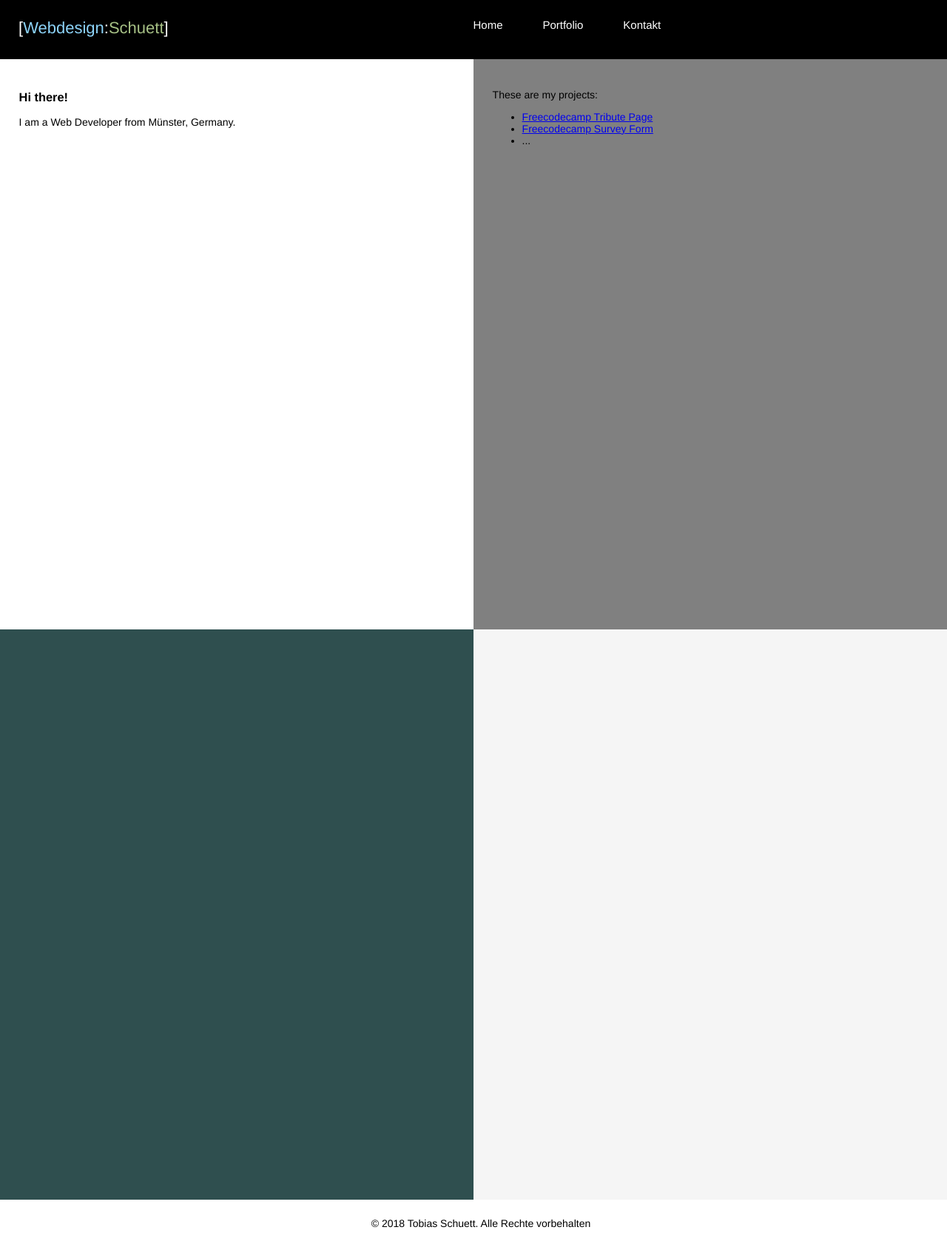
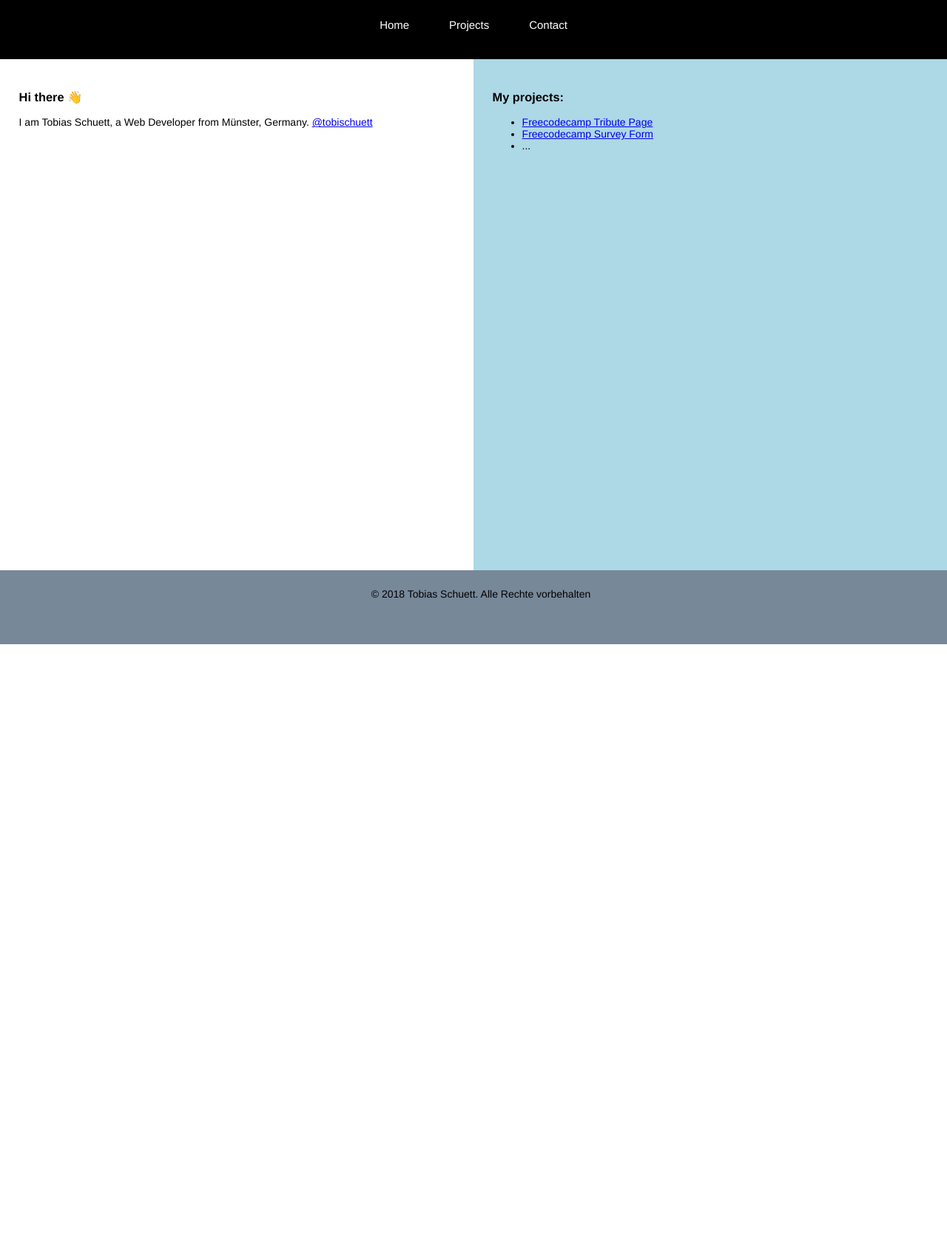
Before and after one commit to tobiasschuett/TributePage, a plain HTML site: page index.html in a window 1280 px wide. Shown: the whole page at 74% size. After the commit the page ends 871 px from the top, so only its background shows below. Drawn offline with Linux system fonts and the light colour scheme; a script that the page names is missing.

```diff
--- a/index.html
+++ b/index.html
@@ -2,36 +2,32 @@
 <html>
 <head>
     <meta charset="utf-8"/>
-    <title>Webdesign: Schuett</title>
+    <title>Tobias Schuett</title>
     <meta name="viewport" content="width=device-width, initial-scale=1">
     <link rel="stylesheet" type="text/css" media="screen" href="main.css" />
     <script src="main.js"></script>
 </head>
 <body>
     <nav>
-        <a id="logo" href="index.html">
-            [<span style="color: rgb(141, 212, 249)">Webdesign</span>:<span style="color: rgb(166, 192, 133)">Schuett</span>]
-        </a>
-        <a id="menuitem" href="index.html">Home</a>
-        <a id="menuitem" href="Portfolio.html">Portfolio</a>
-        <a id="menuitem" href="Kontakt.html">Kontakt</a>
-
+        <a id="navitem" href="index.html">Home</a>
+        <a id="navitem">Projects</a>
+        <a id="navitem">Contact</a>
     </nav>
     <main>
         <div class="box" id="box1">
-                <h3>Hi there!</h3>
-                <p>I am a Web Developer from Münster, Germany.</p>
+            <h3>Hi there 👋</h3>
+            <p>I am Tobias Schuett, a Web Developer from Münster, Germany.
+                <a href="https://twitter.com/tobischuett">@tobischuett</a>
+            </p>
         </div>
         <div class="box" id="box2">
-                    <p>These are my projects:</p>
+            <h3>My projects:</h3>
                 <ul>
                     <li><a href="tributepage.html">Freecodecamp Tribute Page</a></li>
                     <li><a href="surveyform.html">Freecodecamp Survey Form</a></li>
                     <li>...</li>
                 </ul>
         </div>
-            <div class="box" id="box3"> </div>
-            <div class="box" id="box4"> </div>
     </main>
     <footer>
         <p> &copy; 2018 Tobias Schuett. Alle Rechte vorbehalten</p>
--- a/main.css
+++ b/main.css
@@ -17,57 +17,43 @@
     display: inline-block;
     text-decoration: none;
     font-size: 15px;
+    padding: 25px 25px 25px 25px;
 }
-#logo {
-    float: left;
-    font-size: 22px;
-}
-nav #menuitem:hover {
+nav #navitem:hover {
     color: gray;
-}
-@media screen and (min-width: 0px) and (max-width: 750px) {
-    nav a {
-        padding: 25px 25px 25px 25px;
-    }
-    .box {
-        width: 96vw;
-    }
-}
-@media screen and (min-width: 751px) and (max-width: 10000px) {
-    nav a {
-        padding: 25px 25px 25px 25px;
-    }
-    .box {
-        width: 46vw;
-    }
 }
 main {
    display: flex;
    flex-direction: row;
-   flex-wrap: wrap;
    padding: 10vh 0vh 0vh 0vh;
 }
 .box {
-    height: 90vh;
+    height: 80vh;
     padding: 2vw;
 }
 #box1 {
     background-color: white;
 }
 #box2 {
-    background-color: grey;
-}
-#box3 {
-    background-color: darkslategrey;
-}
-#box4 {
-    background-color: whitesmoke;
+    background-color: lightblue;
 }
 footer {
-    background-color: white;
+    background-color: lightslategray;
     color: black;
     width: 100%;
+    height: 10vh;
     padding: 10px 10px 10px 10px;
     text-align: center;
     bottom: 0;
 }
+
+@media screen and (min-width: 0px) and (max-width: 750px) {
+    .box {
+        width: 96vw;
+    }
+}
+@media screen and (min-width: 751px) and (max-width: 10000px) {
+    .box {
+        width: 46vw;
+    }
+}
--- a/surveyform.css
+++ b/surveyform.css
@@ -4,10 +4,11 @@
 
 }
 #container {
-    height: 100%;
-    width: 70vw;
     padding: 20px;
     background-color: lightcyan;
     border-radius: 10px;
     box-shadow: 0 10px 20px rgba(0,0,0,0.19), 0 6px 6px rgba(0,0,0,0.23);
+    display: flex;
+    flex-direction: column;
+    align-items: center;
 }
```
Also changed, not shown: surveyform.html (+12 -2 lines). Lines whose indentation alone changed are shown as unchanged.
